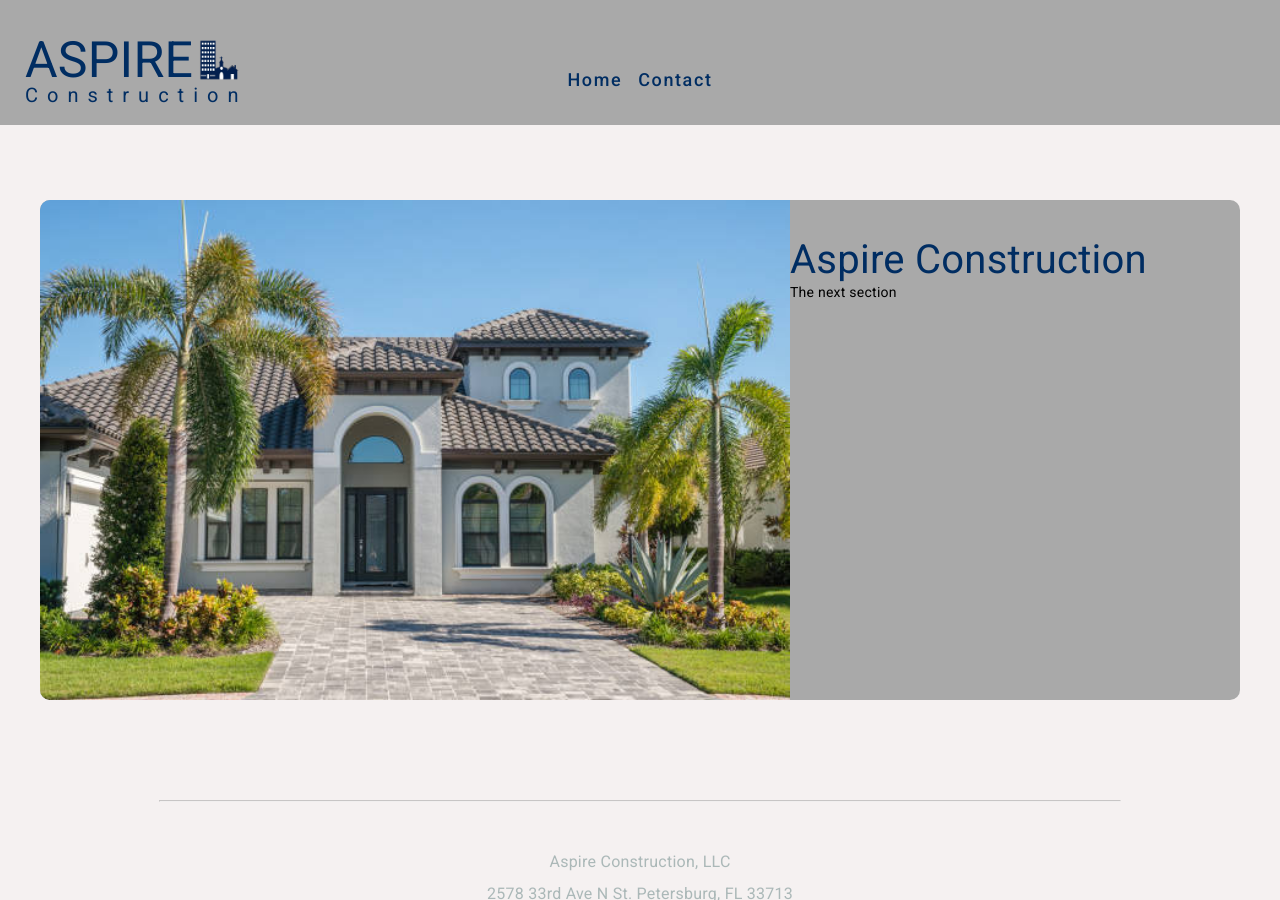
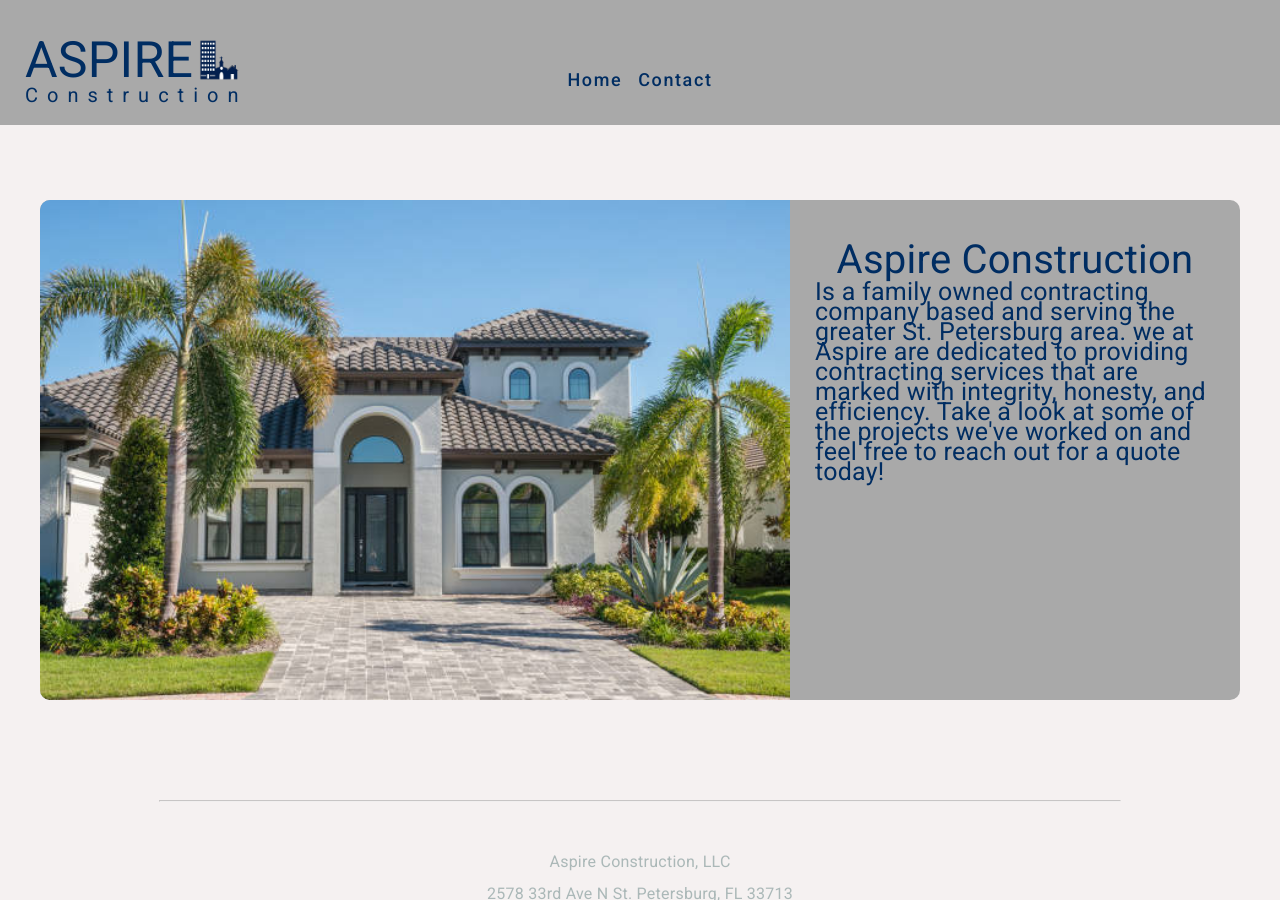
Before and after one commit to Hulkout19/TBC, an Angular app in the folder TBWeb/: page / in a window 1280 px wide. Built offline with nearby package versions, Linux system fonts and the light colour scheme.

Commit message:
finishing up for the night

```diff
--- a/TBWeb/src/app/home/home.component.css
+++ b/TBWeb/src/app/home/home.component.css
@@ -18,6 +18,13 @@
     border-bottom-left-radius: 10px ;
 }
 
+.textHolder{
+    width: 400px;
+    text-align: center;
+    margin-left: auto;
+    margin-right: auto;
+}
+
 .intro{
     font-size: 40px;
     margin-top: 50px;
@@ -25,3 +32,9 @@
     margin-right: auto;
     color: #002D62;
 }
+
+.introBody{
+    font-size: 25px;
+    text-align: left;
+    color: #002D62;
+}
--- a/TBWeb/src/app/home/home.component.html
+++ b/TBWeb/src/app/home/home.component.html
@@ -11,7 +11,7 @@
     <img class="houseIMG"src="assets/floridaHouse.jpeg">
     <div class="textHolder">
         <p class="intro">Aspire Construction</p>
-        <p>The next section</p>
+        <p class="introBody">Is a family owned contracting company based and serving the greater St. Petersburg area.   we at Aspire are dedicated to providing contracting services that are marked with integrity, honesty, and efficiency. Take a look at some of the projects we've worked on and feel free to reach out for a quote today!</p>
     </div>
 
 
```
